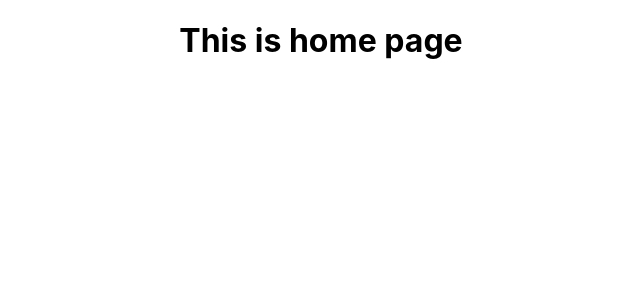
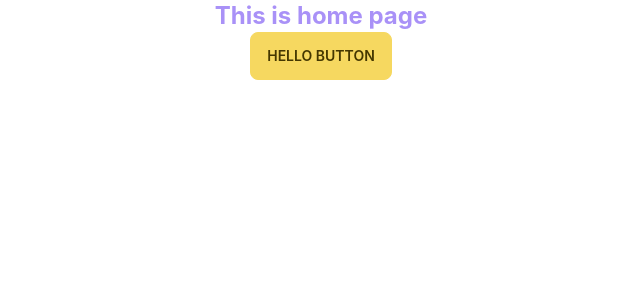
Before and after one commit to abdulmomin956/Tiger-Carpentry-client-side, a React (Create React App) app: page / in a window 1280 px wide. Shown: the top 300 px of the page, without its empty margins (319-959 px from the left). Built offline with nearby package versions, Linux system fonts and the light colour scheme.

Commit message:
tailwind and daisyui setup

```diff
--- a/package.json
+++ b/package.json
@@ -6,6 +6,7 @@
     "@testing-library/jest-dom": "^5.16.4",
     "@testing-library/react": "^13.2.0",
     "@testing-library/user-event": "^13.5.0",
+    "daisyui": "^2.15.0",
     "react": "^18.1.0",
     "react-dom": "^18.1.0",
     "react-router-dom": "^6.3.0",
@@ -35,5 +36,8 @@
       "last 1 firefox version",
       "last 1 safari version"
     ]
+  },
+  "devDependencies": {
+    "tailwindcss": "^3.0.24"
   }
 }
--- a/src/index.css
+++ b/src/index.css
@@ -1,3 +1,7 @@
+@tailwind base;
+@tailwind components;
+@tailwind utilities;
+
 body {
   margin: 0;
   font-family: -apple-system, BlinkMacSystemFont, 'Segoe UI', 'Roboto', 'Oxygen',
--- a/src/pages/Home/Home.js
+++ b/src/pages/Home/Home.js
@@ -3,7 +3,8 @@ import React from 'react';
 const Home = () => {
     return (
         <div>
-            <h1>This is home page</h1>
+            <h1 className='text-2xl font-bold text-primary'>This is home page</h1>
+            <button className='btn btn-secondary'> hello button</button>
         </div>
     );
 };
--- /dev/null
+++ b/tailwind.config.js
@@ -0,0 +1,19 @@
+module.exports = {
+  content: ["./src/**/*.{html,js}"],
+  daisyui: {
+    themes: [
+      {
+        mytheme: {
+          primary: "#a991f7",
+          secondary: "#f6d860",
+          accent: "#37cdbe",
+          neutral: "#3d4451",
+          "base-100": "#ffffff",
+        },
+      },
+      "dark",
+      "cupcake",
+    ],
+  },
+  plugins: [require("daisyui")],
+}
```
Also changed, not shown: 1 other file (tests, documents, lock files or other folders).
